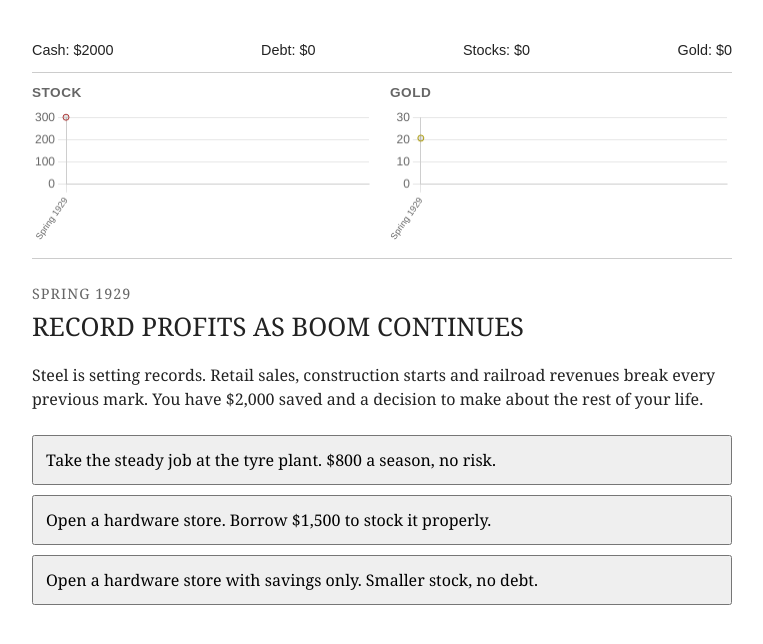
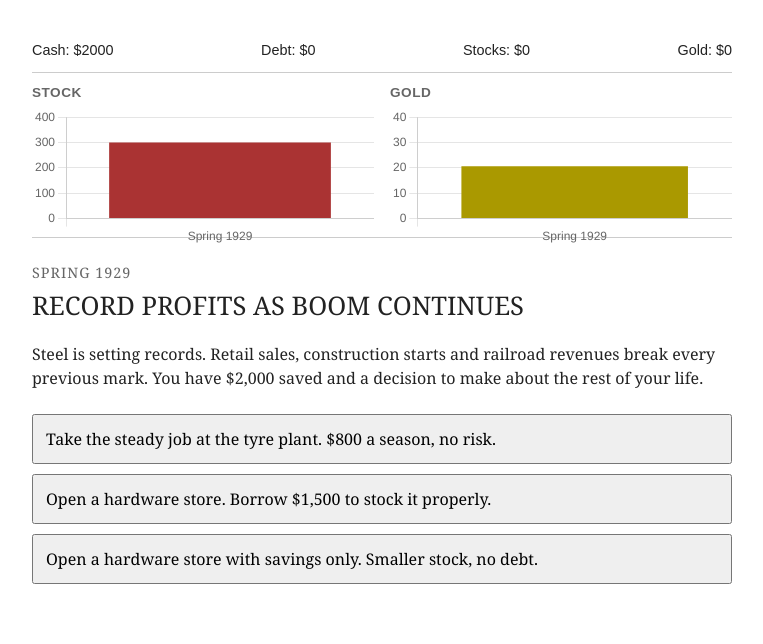
Before and after one commit to oldschoolendowment-creator/1929-game, a plain HTML site: page index.html in a window 1280 px wide. Shown: the whole page, without its empty margins (258-1021 px from the left). Drawn offline with nearby package versions, Linux system fonts and the light colour scheme.

Commit message:
Change round charts from growing lines to a single updating bar
- Each chart now shows one bar for the current round's price, replaced
  each round, rather than accumulating a line across all 12 rounds
- Fixed y-axis ceiling (400 / 40) so bar height is comparable round to
  round, and a fixed container height so Chart.js sizes correctly

```diff
--- a/index.html
+++ b/index.html
@@ -70,6 +70,10 @@
   #charts > div {
     flex: 1;
     min-width: 0;
+    /* Chart.js needs its container to have an actual CSS height (not
+       just the canvas's HTML height attribute) or it misjudges its own
+       proportions on first render. */
+    height: 140px;
   }
   #charts h3 {
     font-family: sans-serif;
@@ -164,43 +168,44 @@
     var goldChart;
 
     function initCharts() {
-      var chartOptions = {
-        responsive: true,
-        animation: false,
-        plugins: { legend: { display: false } },
-        scales: {
-          y: { beginAtZero: true },
-          // Dates are longer strings than "r1" — angle them so they
-          // don't overlap on a chart this small.
-          x: { ticks: { font: { size: 9 }, maxRotation: 55, minRotation: 55 } }
+      // A fixed ceiling (rather than auto-scaling) so the bar's height
+      // is comparable round to round — otherwise a chart that rescales
+      // itself every round would hide how big the actual price move was.
+      dowChart = new Chart(document.getElementById("dow-chart"), {
+        type: "bar",
+        data: { labels: [""], datasets: [{ label: "Dow", data: [0], backgroundColor: "#a33" }] },
+        options: {
+          responsive: true,
+          maintainAspectRatio: false,
+          animation: false,
+          plugins: { legend: { display: false } },
+          scales: { y: { beginAtZero: true, max: 400 } }
         }
-      };
-
-      dowChart = new Chart(document.getElementById("dow-chart"), {
-        type: "line",
-        data: { labels: [], datasets: [{ label: "Dow", data: [], borderColor: "#a33", tension: 0 }] },
-        options: chartOptions
       });
 
       goldChart = new Chart(document.getElementById("gold-chart"), {
-        type: "line",
-        data: { labels: [], datasets: [{ label: "Gold ($/oz)", data: [], borderColor: "#a90", tension: 0 }] },
-        options: chartOptions
+        type: "bar",
+        data: { labels: [""], datasets: [{ label: "Gold ($/oz)", data: [0], backgroundColor: "#a90" }] },
+        options: {
+          responsive: true,
+          maintainAspectRatio: false,
+          animation: false,
+          plugins: { legend: { display: false } },
+          scales: { y: { beginAtZero: true, max: 40 } }
+        }
       });
     }
 
-    // Adds one more point to each chart for the given round. Called once
-    // per round from renderRound, so the charts only ever show price
-    // history up to whatever round is currently on screen — not the
-    // rounds still to come. Labeled with the round's date rather than
-    // its id (e.g. "Spring 1929" instead of "r1").
+    // Replaces each chart's single bar with the given round's price.
+    // Called once per round from renderRound, so the bar always shows
+    // the current round's price — not a history of past rounds.
     function updateCharts(round) {
-      dowChart.data.labels.push(round.date);
-      dowChart.data.datasets[0].data.push(ROUNDS.market[round.id].dow);
+      dowChart.data.labels[0] = round.date;
+      dowChart.data.datasets[0].data[0] = ROUNDS.market[round.id].dow;
       dowChart.update();
 
-      goldChart.data.labels.push(round.date);
-      goldChart.data.datasets[0].data.push(getAssetPrice("gold", round.id));
+      goldChart.data.labels[0] = round.date;
+      goldChart.data.datasets[0].data[0] = getAssetPrice("gold", round.id);
       goldChart.update();
     }
 
```
